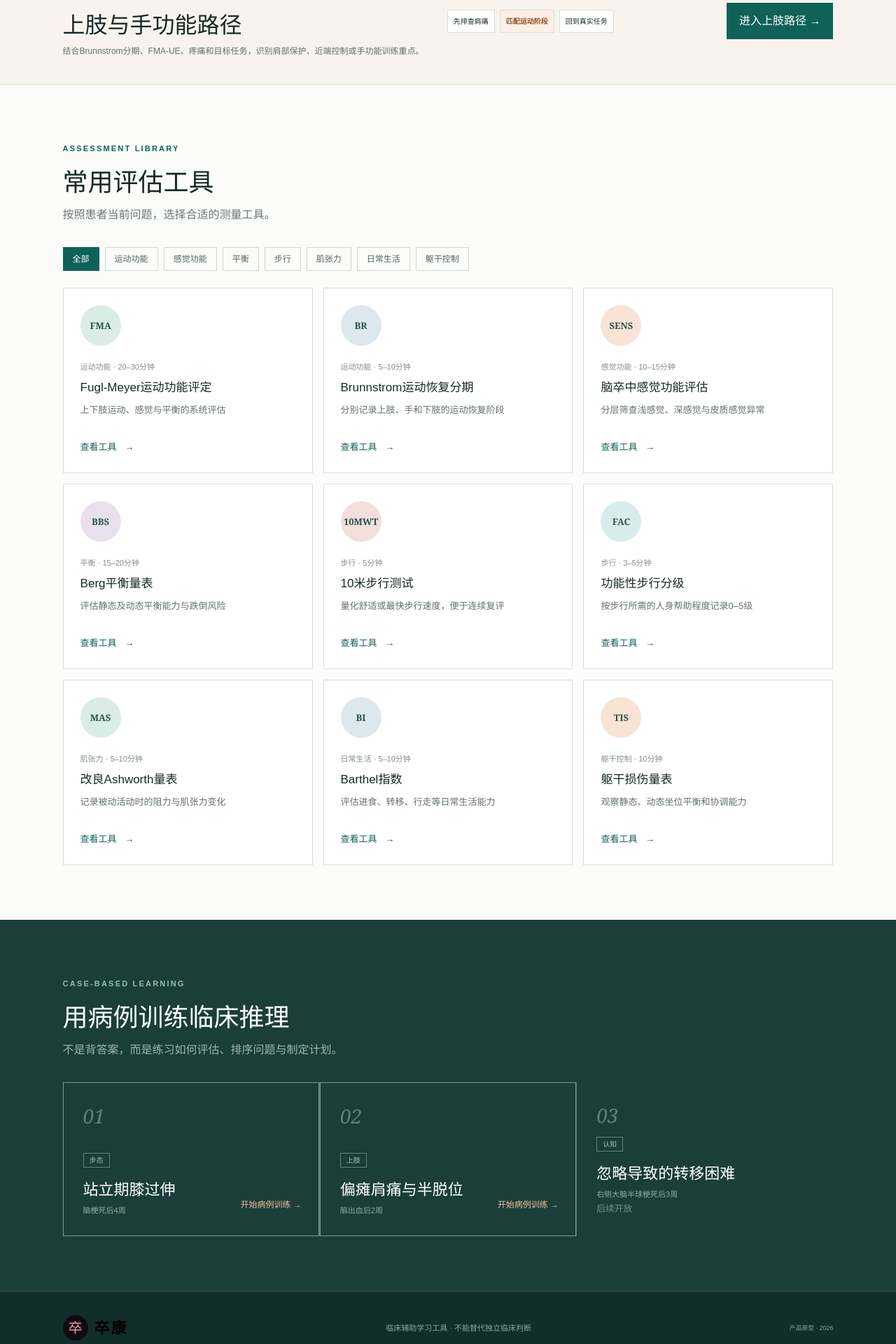
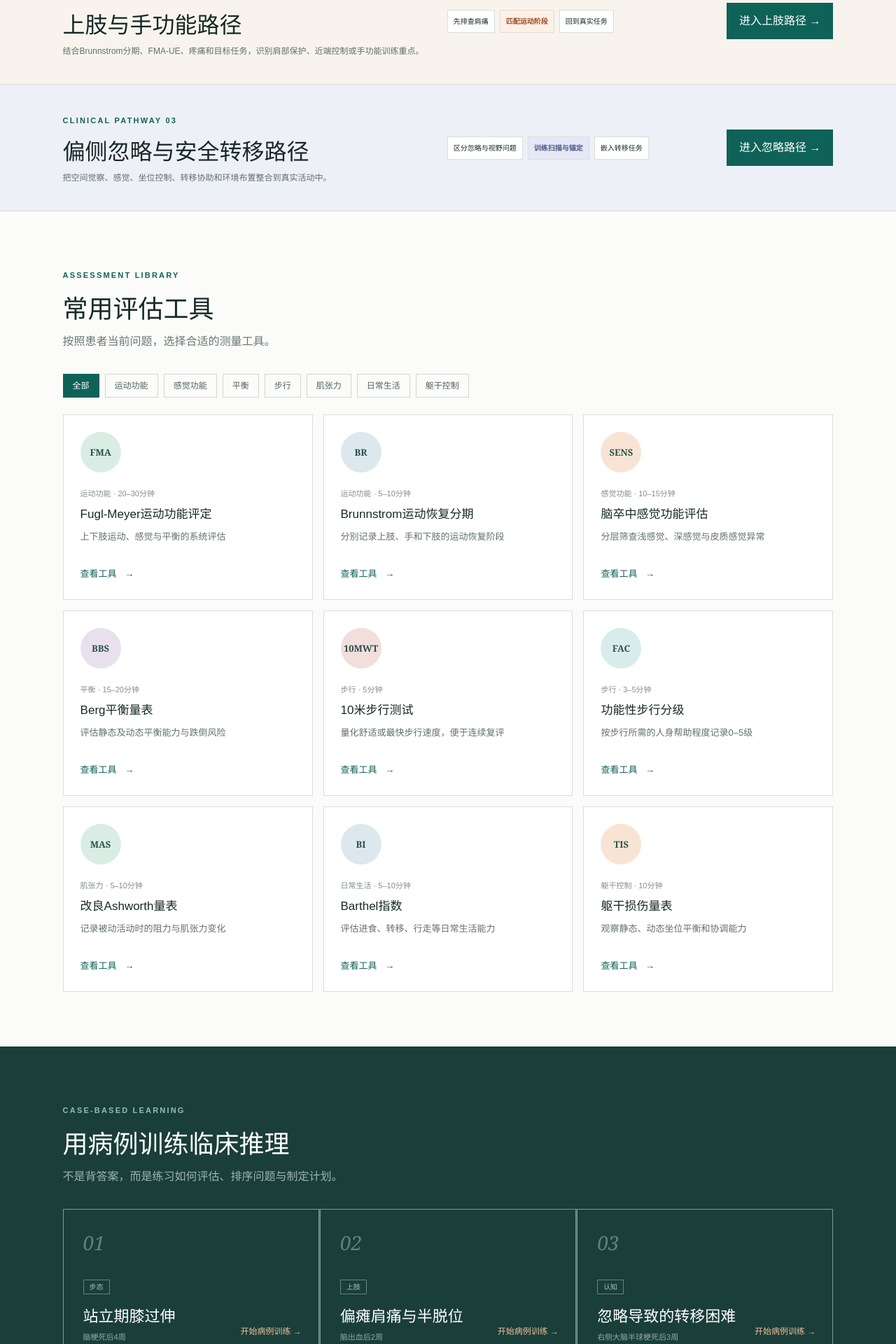
Before and after one commit to jie920199-code/stroke-rehab-toolkit, a Next.js app: page / in a window 1280 px wide. Shown: the part 920-2840 px from the top of the page at 70% size. Built offline with nearby package versions, Linux system fonts and the light colour scheme.

Commit message:
Add neglect pathway and transfer case

```diff
--- a/app/page.tsx
+++ b/app/page.tsx
@@ -176,6 +176,8 @@ export default function Home() {
   const [caseAnswers,setCaseAnswers]=useState<number[]>([-1,-1,-1]);
   const [upperStage,setUpperStage]=useState(3); const [handStage,setHandStage]=useState(2); const [upperFma,setUpperFma]=useState(24); const [upperPain,setUpperPain]=useState(3); const [upperTask,setUpperTask]=useState("辅助稳定物品");
   const [shoulderAnswers,setShoulderAnswers]=useState<number[]>([-1,-1,-1]);
+  const [neglectSide,setNeglectSide]=useState("左侧"); const [neglectLevel,setNeglectLevel]=useState("中度"); const [neglectTis,setNeglectTis]=useState(12); const [transferHelp,setTransferHelp]=useState("一人少量帮助");
+  const [neglectAnswers,setNeglectAnswers]=useState<number[]>([-1,-1,-1]);
   useEffect(() => {
     try {
       setRecords(JSON.parse(localStorage.getItem("zuka-10mwt") || "[]"));
@@ -315,6 +317,11 @@ export default function Home() {
         <div className="pathPreview"><span>先排查肩痛</span><b>匹配运动阶段</b><em>回到真实任务</em></div>
         <button onClick={()=>setTool("PATH-UPPER")}>进入上肢路径 <b>→</b></button>
       </section>
+      <section className="pathSection pathNeglect">
+        <div><span className="kicker">CLINICAL PATHWAY 03</span><h2>偏侧忽略与安全转移路径</h2><p>把空间觉察、感觉、坐位控制、转移协助和环境布置整合到真实活动中。</p></div>
+        <div className="pathPreview"><span>区分忽略与视野问题</span><b>训练扫描与锚定</b><em>嵌入转移任务</em></div>
+        <button onClick={()=>setTool("PATH-NEGLECT")}>进入忽略路径 <b>→</b></button>
+      </section>
       <section className="content" id="tools">
         <div className="sectionhead">
           <div>
@@ -379,13 +386,13 @@ export default function Home() {
             ["上肢", "偏瘫肩痛与半脱位", "脑出血后2周"],
             ["认知", "忽略导致的转移困难", "右侧大脑半球梗死后3周"],
           ].map((c, i) => (
-            <article className={`case ${i<2?"ready":""}`} key={c[1]} onClick={()=>i===0?setTool("CASE-WALK"):i===1?setTool("CASE-SHOULDER"):undefined} role={i<2?"button":undefined} tabIndex={i<2?0:undefined}>
+            <article className="case ready" key={c[1]} onClick={()=>i===0?setTool("CASE-WALK"):i===1?setTool("CASE-SHOULDER"):setTool("CASE-NEGLECT")} role="button" tabIndex={0}>
               <span className="num">0{i + 1}</span>
               <div>
                 <em>{c[0]}</em>
                 <h3>{c[1]}</h3>
                 <p>{c[2]}</p>
-                {i<2?<button>开始病例训练 →</button>:<small>后续开放</small>}
+                <button>开始病例训练 →</button>
               </div>
             </article>
           ))}
@@ -416,7 +423,25 @@ export default function Home() {
             <button className="close" onClick={() => setTool(null)}>
               ×
             </button>
-            {tool === "PATH-UPPER" ? (
+            {tool === "PATH-NEGLECT" ? (
+              <>
+                <div className="tooltitle"><span className="kicker">CLINICAL PATHWAY 03</span><h2>偏侧忽略与安全转移路径</h2><p>先确认医学稳定性，并区分空间忽略、视野缺损、感觉障碍和理解问题。</p></div>
+                <div className="pathInputs"><label>主要忽略侧<select value={neglectSide} onChange={(e)=>setNeglectSide(e.target.value)}><option>左侧</option><option>右侧</option><option>双侧／不明确</option></select></label><label>功能任务中的表现<select value={neglectLevel} onChange={(e)=>setNeglectLevel(e.target.value)}><option>轻度</option><option>中度</option><option>重度</option></select></label><label>TIS总分<input type="number" min="0" max="23" value={neglectTis} onChange={(e)=>setNeglectTis(Math.max(0,Math.min(23,Number(e.target.value)||0)))} /></label><label>当前转移协助<select value={transferHelp} onChange={(e)=>setTransferHelp(e.target.value)}><option>监督／口头提示</option><option>一人少量帮助</option><option>一人较多帮助</option><option>两人帮助或机械辅助</option></select></label></div>
+                <div className="pathPlan"><div className="pathPriority"><span>当前优先方向</span><h3>{neglectLevel==="重度"?"建立患侧觉察并降低转移碰撞与跌倒风险":neglectTis<14?"在坐位躯干控制中加入患侧扫描和对称负重":"把患侧扫描策略迁移到转移与日常任务"}</h3><p>主要记录{neglectSide}忽略，当前转移需要“{transferHelp}”。应观察患者在自然任务中的遗漏，而不只依赖纸笔筛查。</p></div><div className="pathColumns"><article><span>安全布置</span><ul><li>轮椅、床和患肢位置清晰可见并得到支持</li><li>转移前固定刹车、移开脚踏并检查地面</li><li>重要呼叫设备先放在能可靠发现的一侧，再逐步训练患侧搜索</li></ul></article><article><span>训练重点</span><ul><li>使用视觉锚定、头眼转向和系统扫描</li><li>在梳洗、穿衣、桌面搜索和转移中反复练习</li><li>提供短而一致的提示，并逐步减少提示</li><li>同步处理感觉、坐位平衡和动作计划问题</li></ul></article><article><span>复评计划</span><ul><li>记录遗漏、碰撞和患侧肢体保护次数</li><li>TIS、转移协助等级及实际任务表现</li><li>比较结构化筛查与自然环境中的差异</li><li>观察策略能否迁移到新环境</li></ul></article></div></div>
+                <div className="interpret"><h3>解释边界</h3><p>偏侧忽略不等同于偏盲。若怀疑视野缺损、眼球运动异常或症状突然变化，应转介相应专业评估或按急性卒中流程处理。</p></div>
+              </>
+            ) : tool === "CASE-NEGLECT" ? (
+              <>
+                <div className="tooltitle"><span className="kicker">CASE-BASED LEARNING 03</span><h2>病例：忽略导致的转移困难</h2><p>右侧大脑半球梗死后3周，左侧偏瘫。患者坐起后常遗漏左手，床椅转移时身体偏向右侧，并撞到左侧脚踏。</p></div>
+                <div className="caseFacts"><span>生命体征稳定</span><span>TIS 12/23</span><span>左侧轻触减退</span><span>可理解简短指令</span></div>
+                <div className="quiz">{[
+                  {q:"1. 转移前最重要的准备是什么？",opts:["直接从健侧快速拉起","确认刹车、脚踏、双足和左上肢位置，并让患者主动扫描左侧","把所有物品永久放在右侧"],correct:1,why:"先消除环境危险，并在任务开始前建立患侧身体和空间觉察。"},
+                  {q:"2. 哪种训练更可能迁移到日常转移？",opts:["只做纸笔划消训练","把视觉锚定、头眼转向和左侧搜索嵌入坐起、穿鞋及床椅转移","反复提醒“注意左边”但不改变任务"],correct:1,why:"结构化扫描练习应与真实活动结合，并逐步减少提示。"},
+                  {q:"3. 如何判断真正改善？",opts:["纸笔测试分数提高即可","同时减少自然任务中的遗漏、碰撞和协助量，并能在新环境使用策略","患者能说出自己有忽略"],correct:1,why:"功能改善需要在真实任务和不同环境中验证，而不仅是知道策略或完成单一测试。"},
+                ].map((q,qi)=><section className="quizitem" key={q.q}><h3>{q.q}</h3>{q.opts.map((o,oi)=><button className={neglectAnswers[qi]===oi?(oi===q.correct?"correct":"wrong"):""} onClick={()=>setNeglectAnswers(a=>a.map((v,i)=>i===qi?oi:v))} key={o}>{o}</button>)}{neglectAnswers[qi]>=0?<p className={neglectAnswers[qi]===q.correct?"ok":"retry"}>{neglectAnswers[qi]===q.correct?"判断合理。":"再想一步。"} {q.why}</p>:null}</section>)}</div>
+                <div className="caseResult"><strong>{neglectAnswers.filter(a=>a===1).length}/3</strong><div><b>{neglectAnswers.every(a=>a>=0)?"本轮已完成":"完成三个转移安全决策"}</b><p>把扫描策略嵌入真实任务，并用遗漏、碰撞和协助量验证迁移。</p></div><button className="outline" onClick={()=>setNeglectAnswers([-1,-1,-1])}>重新训练</button></div>
+              </>
+            ) : tool === "PATH-UPPER" ? (
               <>
                 <div className="tooltitle"><span className="kicker">CLINICAL PATHWAY 02</span><h2>脑卒中上肢与手功能路径</h2><p>以安全、运动阶段和患者真实任务为主线，不以单一分数决定训练方式。</p></div>
                 <div className="pathInputs"><label>Brunnstrom上肢<select value={upperStage} onChange={(e)=>setUpperStage(Number(e.target.value))}>{brStages.map(x=><option value={x.stage} key={x.stage}>{x.stage}期 · {x.title}</option>)}</select></label><label>Brunnstrom手<select value={handStage} onChange={(e)=>setHandStage(Number(e.target.value))}>{brStages.map(x=><option value={x.stage} key={x.stage}>{x.stage}期 · {x.title}</option>)}</select></label><label>FMA-UE<input type="number" min="0" max="66" value={upperFma} onChange={(e)=>setUpperFma(Math.max(0,Math.min(66,Number(e.target.value)||0)))} /></label><label>肩痛 NRS 0–10<input type="number" min="0" max="10" value={upperPain} onChange={(e)=>setUpperPain(Math.max(0,Math.min(10,Number(e.target.value)||0)))} /></label><label>目标任务<select value={upperTask} onChange={(e)=>setUpperTask(e.target.value)}><option>摆位与患肢保护</option><option>辅助稳定物品</option><option>主动抓握与释放</option><option>双手完成日常活动</option><option>精细操作与工作任务</option></select></label></div>
```
Also changed, not shown: app/globals.css.
